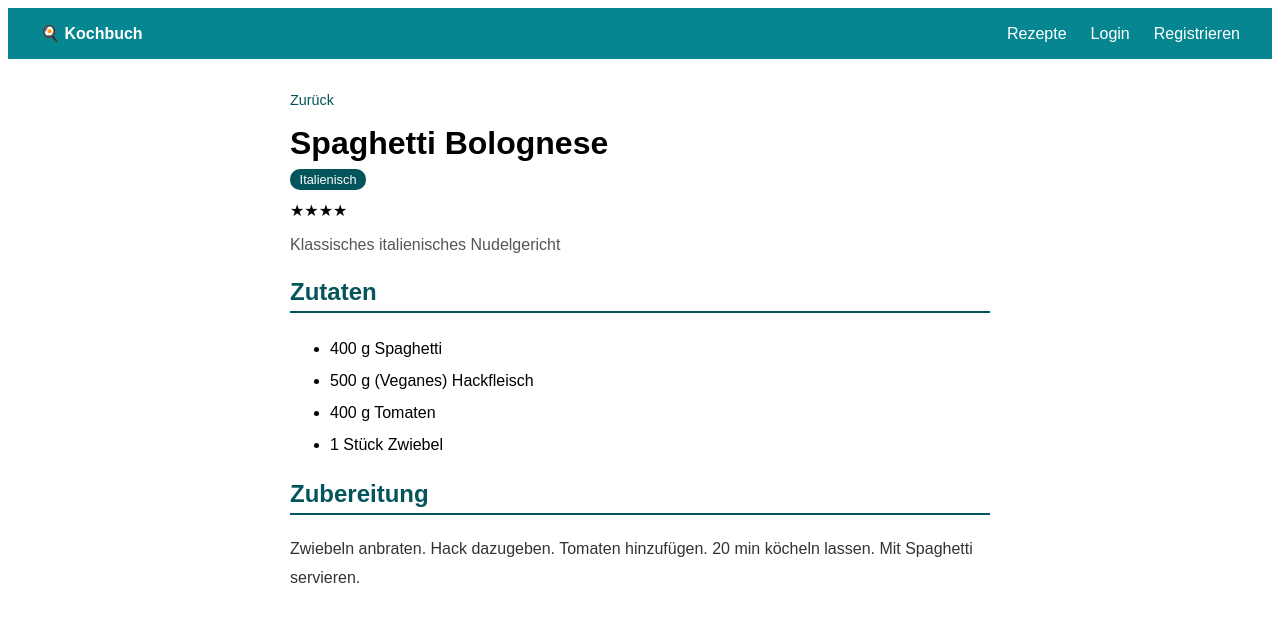
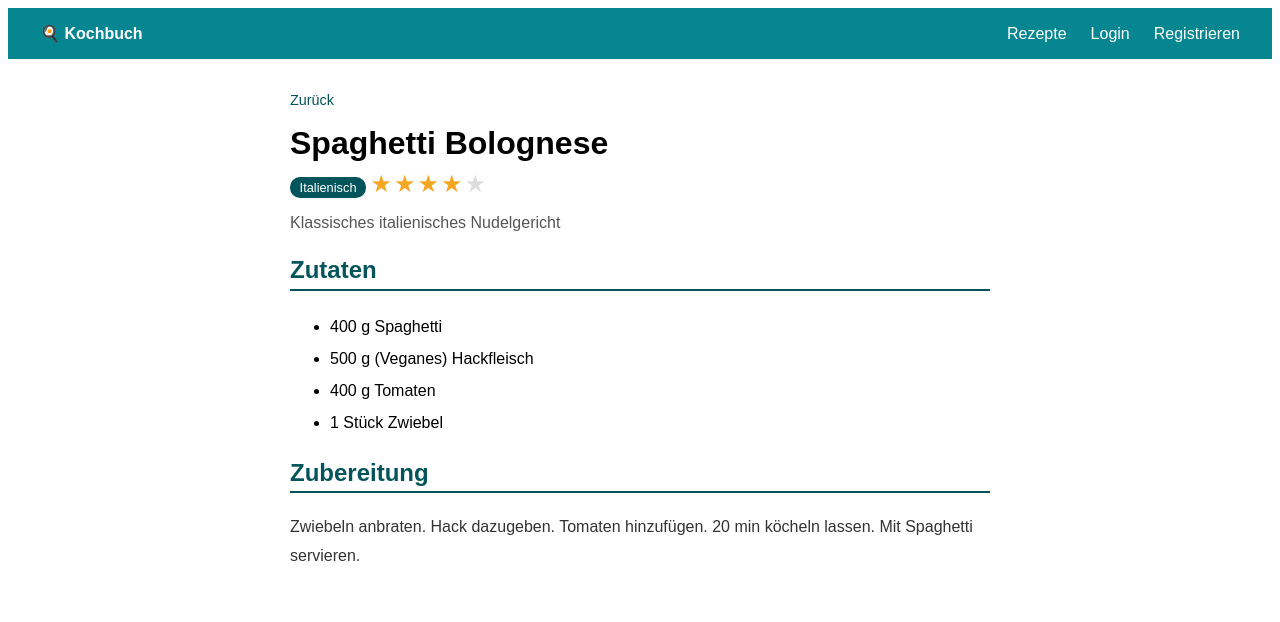
Before and after one commit to ezabell610/Verteilte-Systeme, a SvelteKit app in the folder frontend/: page /recipes/1 in a window 1280 px wide. Shown: the top 622 px of the page. Built offline with nearby package versions, Linux system fonts and the light colour scheme.

Commit message:
Sternebewertung

```diff
--- /dev/null
+++ b/frontend/src/lib/StarRating.svelte
@@ -0,0 +1,40 @@
+<script lang="ts">
+    let { rating = 0, onRate = null }: { rating: number, onRate: ((stars: number) => void) | null} = $props();
+    let hovered = $state(0);
+</script>
+
+<div class="sterne">
+    {#each [1, 2, 3, 4, 5] as star}
+        <span
+            class="stern"
+            class:aktiv={star <= (hovered || rating)}
+            class:klickbar={onRate !== null}
+            onmouseenter={() => { if (onRate) hovered = star }}
+            onmouseleave={() => hovered = 0}
+            onclick={() => {if (onRate) onRate(star) }}
+        >
+            ★
+        </span>
+    {/each}
+</div>
+
+<style>
+    .sterne {
+        display: inline-flex;
+        gap: 2px;
+    }
+    .stern {
+        font-size: 1.5rem;
+        color: #ddd;
+        transition: color 0.15s;
+    }
+    .stern.aktiv {
+        color: #f5a623;
+    }
+    .stern.klickbar {
+        cursor: pointer;
+    }
+    .stern.klickbar:hover {
+        transform: scale(1.2);
+    }
+</style>
--- a/frontend/src/routes/+page.svelte
+++ b/frontend/src/routes/+page.svelte
@@ -1,4 +1,5 @@
 <script lang="ts">
+	import StarRating from "$lib/StarRating.svelte";
     import { isLoggedIn } from "$lib/api";
 
 	//Probe-Daten bis Isabells Backend fertig ist --> Das dann ändern! zwecks todos
@@ -97,7 +98,7 @@
 				<h2>{recipe.title}</h2>
 				<p class="kategorie">{recipe.category}</p>
 				<p>{recipe.description}</p>
-				<p class="sterne">{'★'.repeat(recipe.stars)}</p>
+				<StarRating rating={recipe.stars} />
 			</a>
 		{:else}
 			<p>Keine Rezepte gefunden.</p>
--- a/frontend/src/routes/recipes/[id]/+page.svelte
+++ b/frontend/src/routes/recipes/[id]/+page.svelte
@@ -1,4 +1,5 @@
 <script lang="ts">
+    import StarRating from "$lib/StarRating.svelte";
     import { isLoggedIn } from "$lib/api";
     import { page } from '$app/stores';
 
@@ -103,7 +104,10 @@
         </div>
 
         <span class="kategorie">{recipe.category}</span>
-        <p class="sterne">{'★'.repeat(recipe.stars)}</p>
+        <StarRating
+            rating={recipe.stars}
+            onRate={isLoggedIn() ? (stars) => { alert('Du hast ' + stars + ' Sterne vergeben!') } : null}
+        />
         <p class="beschreibung">{recipe.description}</p>
 
         <h2>Zutaten</h2>
```
